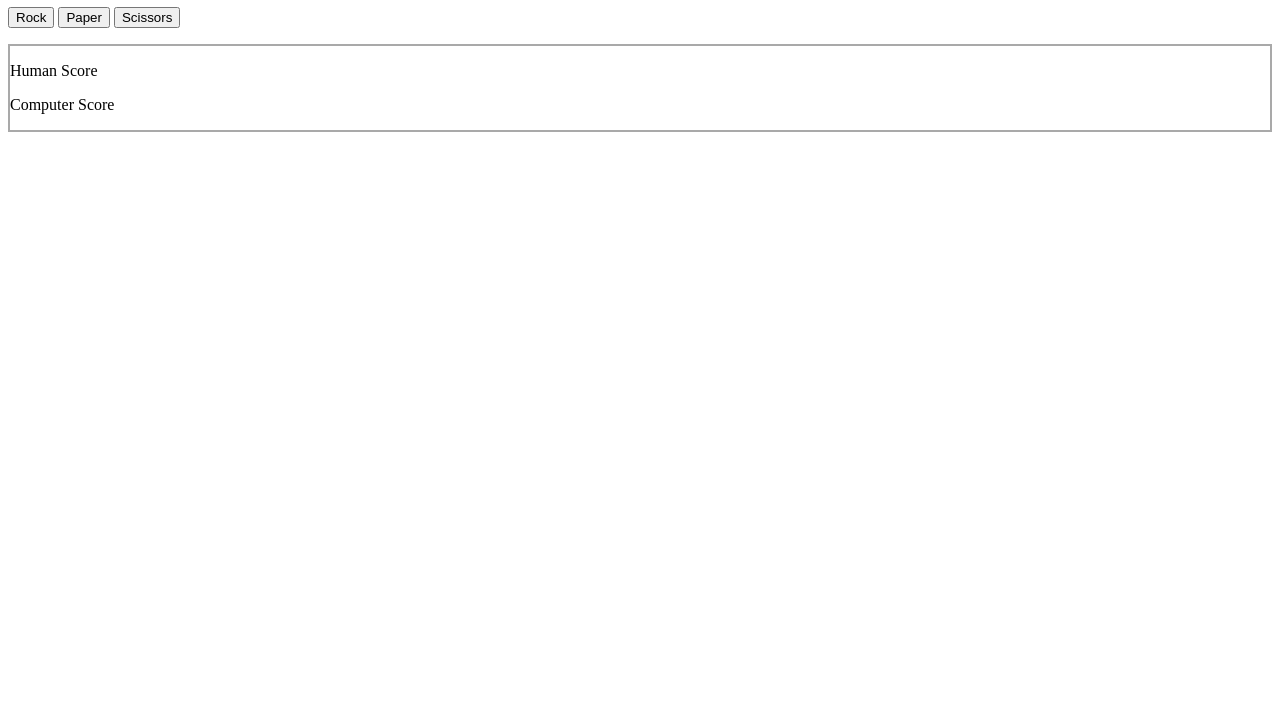
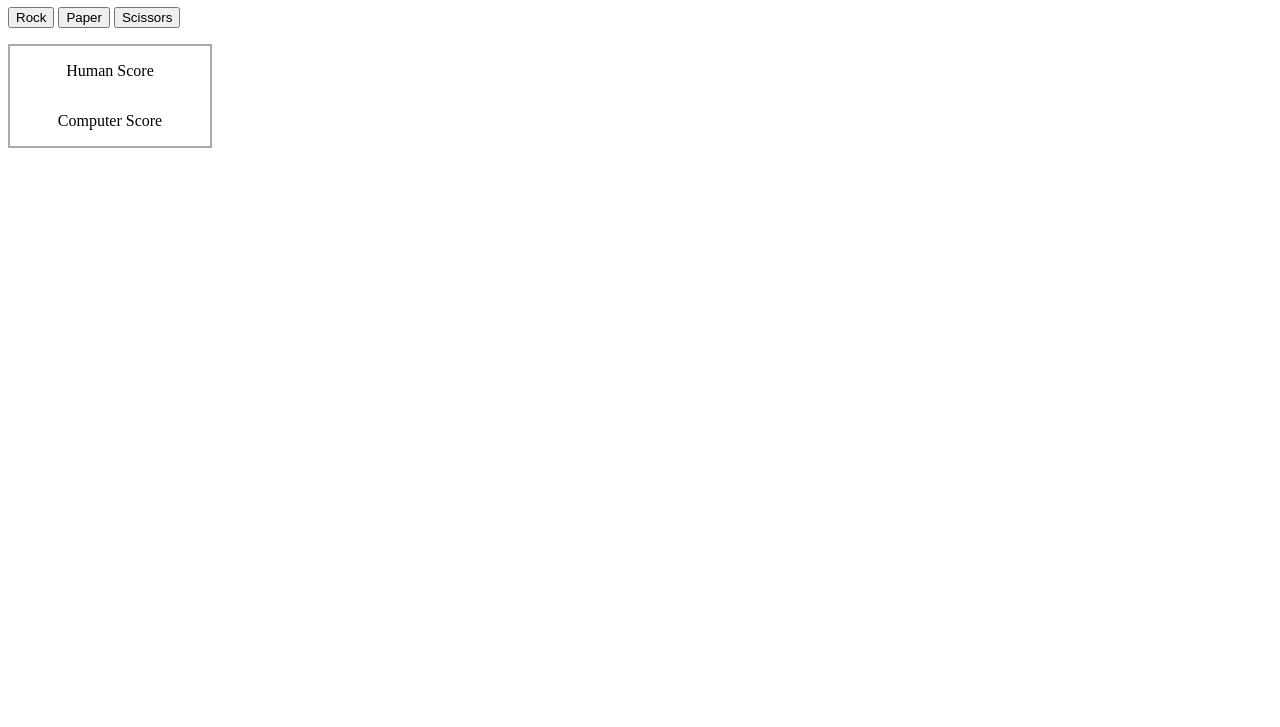
Before and after one commit to MattWhited/rockPaperScissorsThree, a plain HTML site: page index.html in a window 1280 px wide. Shown: the part 73-800 px from the top of the page. Drawn offline with Linux system fonts and the light colour scheme.

Commit message:
Apply minor styling
I centered the score box and gave it a max-width.

```diff
--- a/index.html
+++ b/index.html
@@ -17,9 +17,9 @@
         <p id="result"></p>
     </div>
     <div class="score-box">
-        <p>Human Score</p>
+        <p class="score">Human Score</p>
         <div id="humanScore" class="score"></div>
-        <p>Computer Score</p>
+        <p class="score">Computer Score</p>
         <div id="computerScore" class="score"></div>
     </div>
     <script src="java.js"></script>
--- a/style.css
+++ b/style.css
@@ -6,4 +6,10 @@ h1 {
 
 .score-box {
     border: 2px solid darkgray;
+    max-width: 200px;
 }
+
+.score {
+    display: flex;
+    justify-content: center;
+}
```
